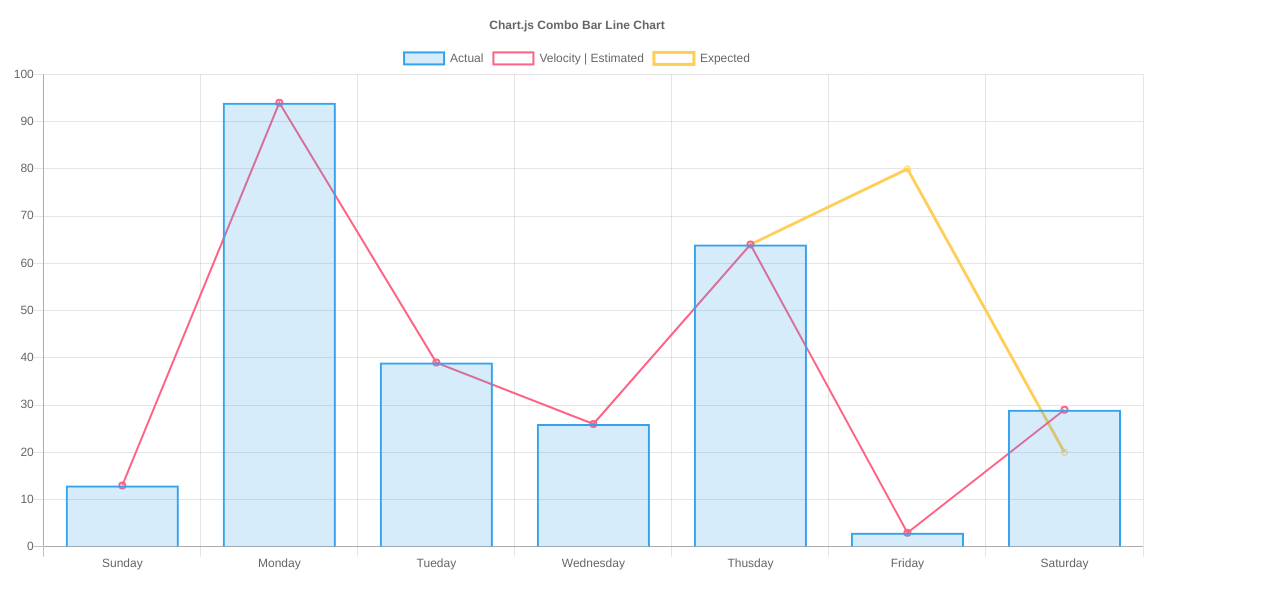
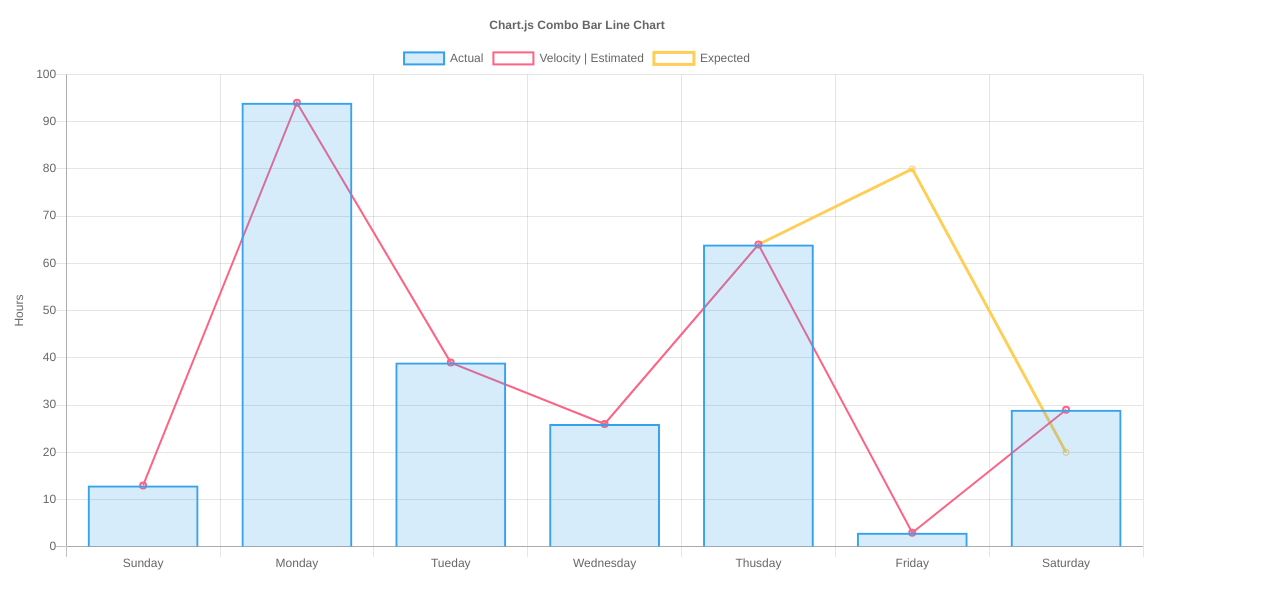
Before and after one commit to zugarzeeker/burndown-chart, a plain HTML site: page index.html in a window 1280 px wide. Drawn offline with nearby package versions, Linux system fonts and the light colour scheme.

Commit message:
Added title y-axis (hours)

```diff
--- a/index.html
+++ b/index.html
@@ -65,6 +65,15 @@
                     title: {
                         display: true,
                         text: 'Chart.js Combo Bar Line Chart'
+                    },
+                    scales: {
+                        yAxes: [{
+                            display: true,
+                            scaleLabel: {
+                                display: true,
+                                labelString: 'Hours'
+                            }
+                        }]
                     }
                 }
             });
```
